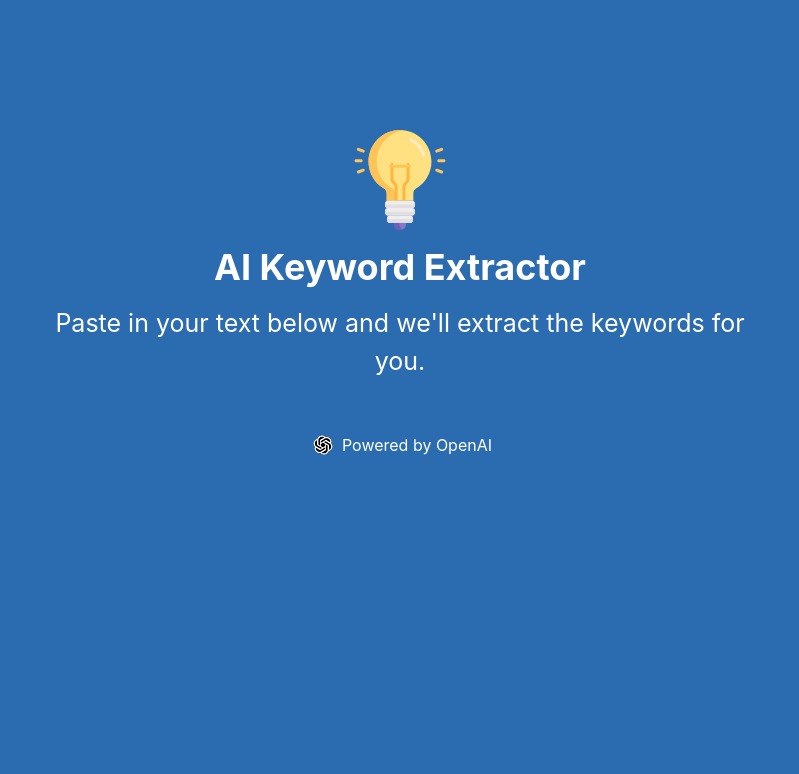
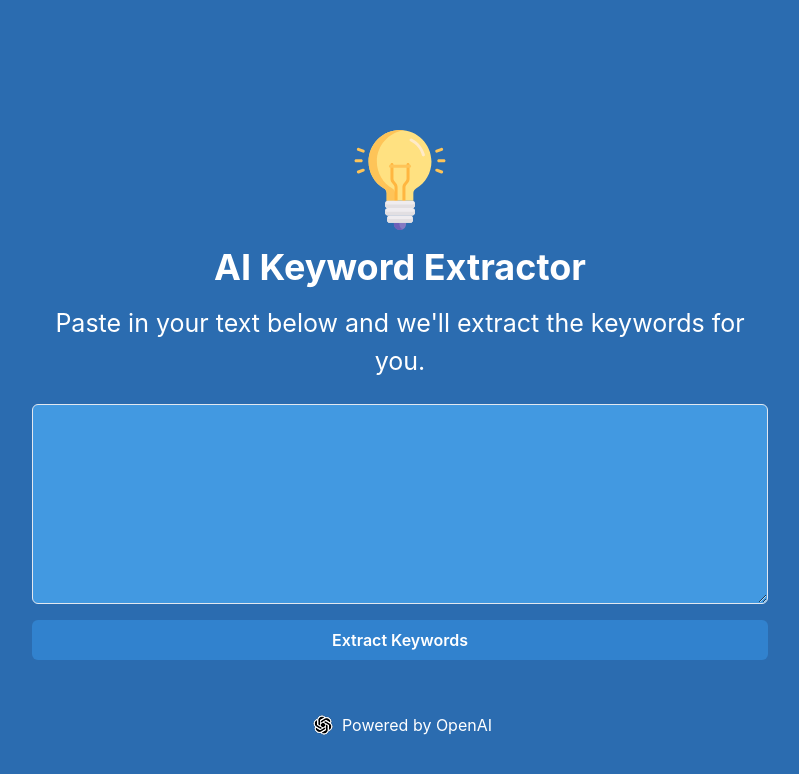
Before and after one commit to jerzyszajner/ai-keyword-extractor, a React (Vite) app: page / in a window 1280 px wide. Shown: the top 774 px of the page, without its empty margins (240-1039 px from the left). Built offline with nearby package versions, Linux system fonts and the light colour scheme.

Commit message:
add textinput component with basic text handling and validation

```diff
--- a/src/App.jsx
+++ b/src/App.jsx
@@ -1,12 +1,18 @@
 import { Box, Container } from "@chakra-ui/react";
 import Header from "./components/Header";
 import Footer from "./components/Footer";
+import TextInput from "./components/TextInput";
 
 const App = () => {
+  // Function to extract keywords from text
+  const extractKeywords = (text) => {
+    console.log(text);
+  };
   return (
     <Box bg="blue.600" color="white" height="100vh" paddingTop={130}>
       <Container maxW="3xl" centerContent>
         <Header />
+        <TextInput extractKeywords={extractKeywords} />
         <Footer />
       </Container>
     </Box>
--- /dev/null
+++ b/src/components/TextInput.jsx
@@ -0,0 +1,63 @@
+import { useState } from "react";
+import { Textarea, Button, useToast } from "@chakra-ui/react";
+
+const TextInput = ({ extractKeywords }) => {
+  // State for text input
+  const [text, setText] = useState("");
+
+  // Toast for error messages
+  const toast = useToast();
+
+  // Handle text input
+  const handleSubmit = (e) => {
+    setText(e.target.value);
+  };
+
+  // Submit text to OpenAI API
+  const submitText = () => {
+    if (!text.trim()) {
+      toast({
+        title: "Text field is empty",
+        description: "Please enter some text to extract keywords",
+        status: "error",
+        duration: 3000,
+        isClosable: false,
+      });
+      resetText();
+    } else {
+      // Call the function to extract keywords from text
+      extractKeywords(text);
+    }
+  };
+
+  // Reset empty space in text field
+  const resetText = () => {
+    setText("");
+  };
+
+  return (
+    <>
+      <Textarea
+        bg="blue.400"
+        color="white"
+        padding={4}
+        marginTop={6}
+        height={200}
+        value={text}
+        onChange={handleSubmit}
+      />
+      <Button
+        bg="blue.500"
+        color="white"
+        marginTop={4}
+        width="100%"
+        _hover={{ bg: "blue.700" }}
+        onClick={submitText}
+      >
+        Extract Keywords
+      </Button>
+    </>
+  );
+};
+
+export default TextInput;
```
